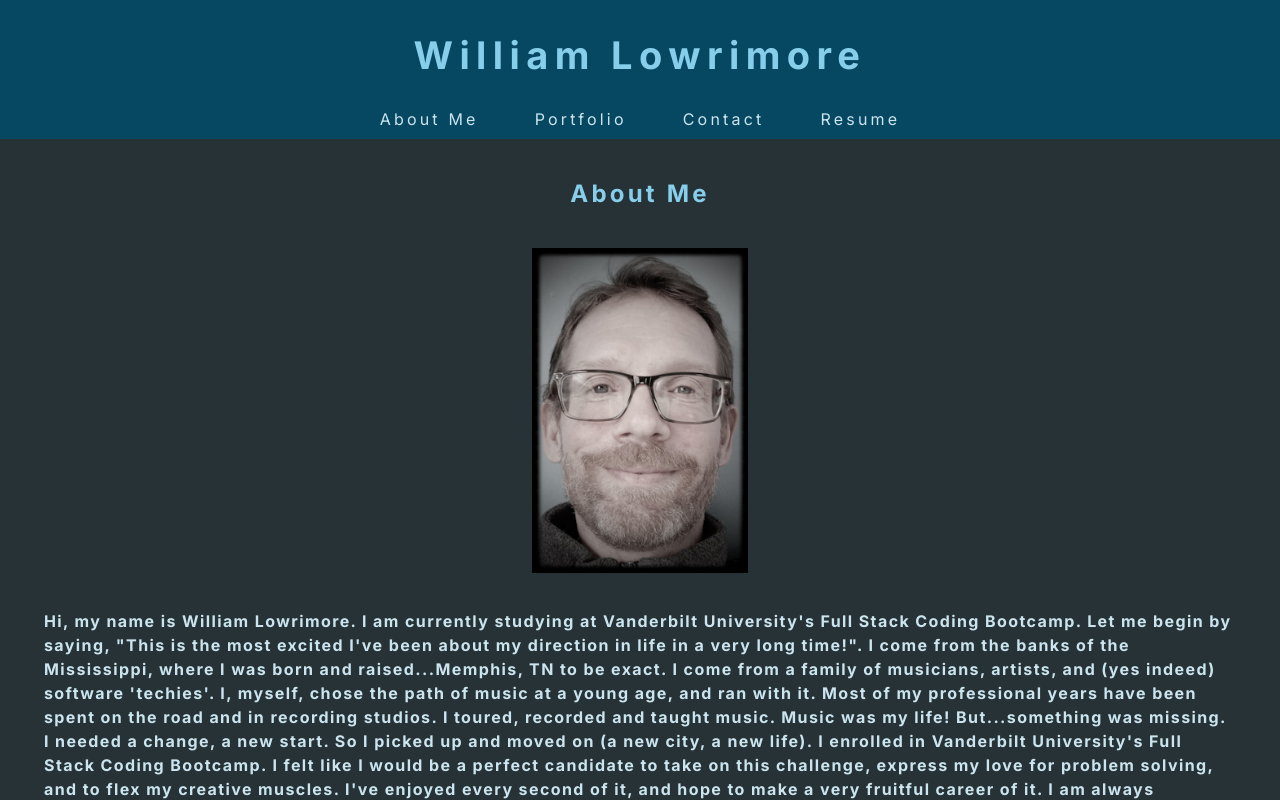
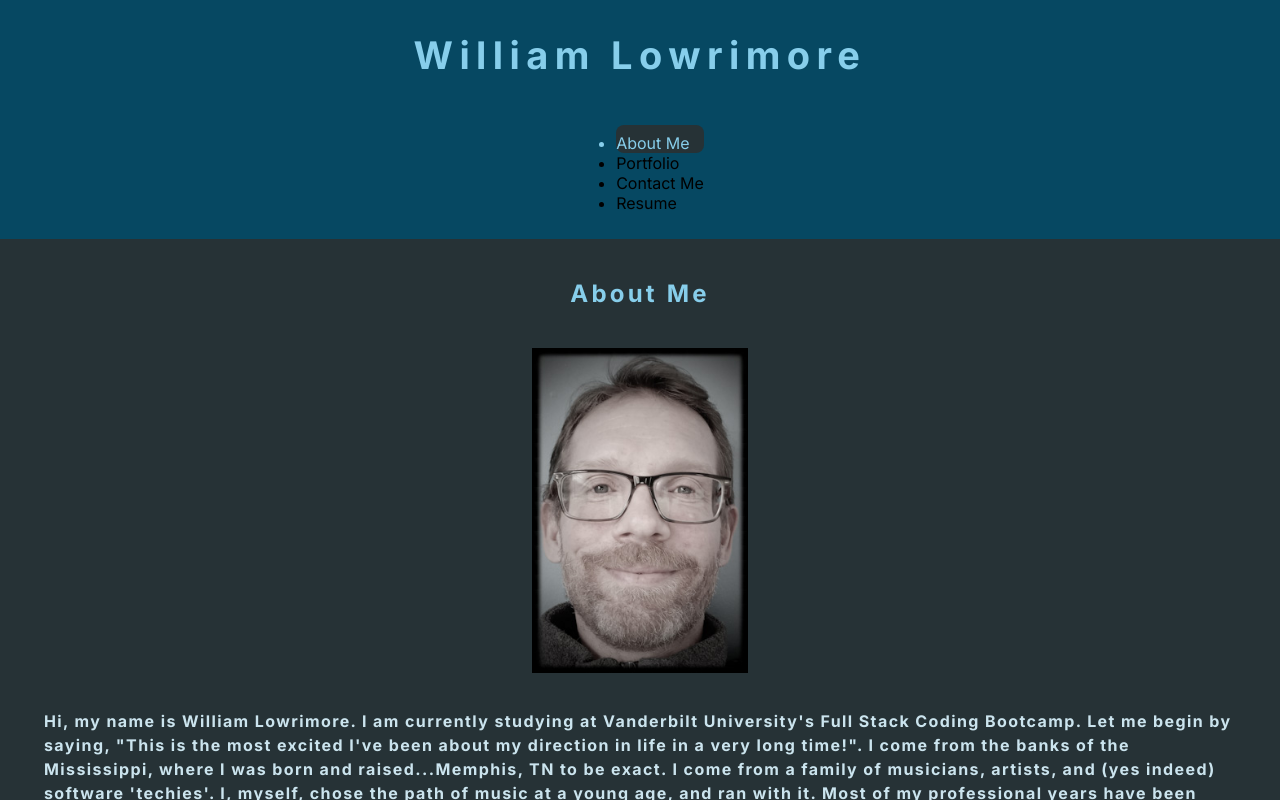
Before and after one commit to wlowrimore/wdl_vandy_bc_react_portfolio_2022, a React (Create React App) app: page / in a window 1280 px wide. Shown: the top 800 px of the page. Built offline with nearby package versions, Linux system fonts and the light colour scheme.

Commit message:
updating functions for correct render

```diff
--- a/src/App.js
+++ b/src/App.js
@@ -1,24 +1,39 @@
 import React, { useState } from "react";
 import "./App.css";
+
 import Navbar from "./components/Navbar";
+import Footer from "./components/Footer";
+
 import AboutPage from "./components/AboutPage";
-import Footer from "./components/Footer";
-// import CurrentPageContent from "./CurrentPageContent";
+import ProjectPage from "./components/ProjectPage";
+import ContactPage from "./components/ContactPage";
+import ResumePage from "./components/ResumePage";
 
-const DEFAULT_PAGE = AboutPage;
+function App() {
+  const [currentTab, setCurrentTab] = useState("about");
 
-const App = () => {
-  const [currentPage, setCurrentPage] = useState(DEFAULT_PAGE);
-  const CurrentPageContent = currentPage;
+  const renderTab = () => {
+    switch (currentTab) {
+      case "about":
+        return <AboutPage />;
+      case "portfolio":
+        return <ProjectPage />;
+      case "contact":
+        return <ContactPage />;
+      case "resume":
+        return <ResumePage />;
+      default:
+        return null;
+    }
+  };
+
   return (
     <div>
-      <Navbar currentPage={currentPage} setCurrentPage={setCurrentPage} />
-
-      {CurrentPageContent}
-
+      <Navbar currentTab={currentTab} setCurrentTab={setCurrentTab} />
+      <main>{renderTab()}</main>
       <Footer />
     </div>
   );
-};
+}
 
 export default App;
--- a/src/CurrentPageContent.js
+++ b/src/CurrentPageContent.js
@@ -4,4 +4,4 @@ const CurrentPageContent = () => {
   return <div></div>;
 };
 
-export default CurrentPageContent;
+// export default CurrentPageContent;
--- a/src/components/ContactPage.js
+++ b/src/components/ContactPage.js
@@ -1,28 +1,45 @@
 import React, { useState } from "react";
 import { FaArrowCircleRight } from "react-icons/fa";
+import { validateEmail } from "../utils/helpers";
 
-const handleFormSubmit = (e) => {
-  e.preventDefault();
-  // check if email is the proper format */
-  if (!validateEmail(email)) {
-    setErrorMessage("Invalid email type!");
-    return;
-  }
-  console.log({ name, email, message });
-  alert(`Thank you for your input, ${name}`);
-
-  //  clear values in input fields
-  setName("");
-  setEmail("");
-  setMessage("");
-};
-
-const ContactPage = () => {
-  const [name, setName] = useState("");
-  const [email, setEmail] = useState("");
-  const [message, setMessage] = useState("");
+function ContactPage() {
+  const [formState, setFormState] = useState({
+    name: "",
+    email: "",
+    message: "",
+  });
 
   const [errorMessage, setErrorMessage] = useState("");
+  const { name, email, message } = formState;
+
+  function handleChange(e) {
+    if (e.target.name === "email") {
+      const isValid = validateEmail(e.target.value);
+      if (!isValid) {
+        setErrorMessage("Invalid Credentials!");
+      } else {
+        if (!e.target.value.length) {
+          setErrorMessage(`${e.target.name} is required.`);
+        } else {
+          setErrorMessage("");
+        }
+      }
+    }
+    if (!errorMessage) {
+      setFormState({ ...formState, [e.target.name]: e.target.value });
+    }
+  }
+
+  function handleBlank(e) {
+    if (e.target.name === "Name" || e.target.name === "Message") {
+      if (!e.target.value.length) {
+        setErrorMessage(`${e.target.name} is required.`);
+      } else {
+        setErrorMessage("");
+      }
+    }
+  }
+
   return (
     <section id="contact" className="container contact">
       <h1>Contact Me</h1>
@@ -33,7 +50,7 @@ const ContactPage = () => {
             className="form-control"
             type="name"
             defaultValue={name}
-            onChange={(e) => setName(e.target.value)}
+            onBlur={handleBlank}
             name="name"
             placeholder="Name"
           />
@@ -46,7 +63,7 @@ const ContactPage = () => {
             type="email"
             defaultValue={email}
             name="email"
-            onChange={(e) => setEmail(e.target.value)}
+            onBlur={handleChange}
             placeholder="Email"
           />
         </div>
@@ -57,21 +74,18 @@ const ContactPage = () => {
             className="form-control"
             name="message"
             defaultValue={message}
-            onChange={(e) => setMessage(e.target.value)}
+            onBlur={handleBlank}
             rows="5"
             placeholder="Message"
           />
         </div>
-        <button
-          className="btn shadow-none"
-          type="submit"
-          onClick={handleFormSubmit}
-        >
+        {errorMessage && <div>Something Went Wrong!</div>}
+        <button className="btn shadow-none" type="submit">
           <FaArrowCircleRight className="icon" />
         </button>
       </form>
     </section>
   );
-};
+}
 
 export default ContactPage;
--- a/src/components/Navbar.js
+++ b/src/components/Navbar.js
@@ -1,45 +1,37 @@
 import React from "react";
-import AboutPage from "./AboutPage";
-import ResumePage from "./ResumePage";
-import ContactPage from "./ContactPage";
-import ProjectPage from "./ProjectPage";
 
-const Navbar = ({ currentPage, setCurrentPage }) => {
+function Navbar(props) {
+  const { currentTab, setCurrentTab } = props;
+
   return (
     <header className="header">
       <h2>William Lowrimore</h2>
       <nav className="--nav">
-        <a
-          href="#about"
-          onClick={() => setCurrentPage(AboutPage)}
-          data-selected={currentPage === AboutPage}
-        >
-          About Me
-        </a>
-        <a
-          href="#portfolio"
-          onClick={() => setCurrentPage(ProjectPage)}
-          data-selected={currentPage === ProjectPage}
-        >
-          Portfolio
-        </a>
-        <a
-          href="#contact"
-          onClick={() => setCurrentPage(ContactPage)}
-          data-selected={currentPage === ContactPage}
-        >
-          Contact
-        </a>
-        <a
-          href="resume"
-          onClick={() => setCurrentPage(ResumePage)}
-          data-selected={currentPage === ResumePage}
-        >
-          Resume
-        </a>
+        <ul>
+          <li className={currentTab === "about" ? "mx-2 navActive" : "mx-2"}>
+            <span onClick={() => setCurrentTab("about")}>About Me</span>
+          </li>
+          <li
+            className={currentTab === "portfolio" ? "mx-2 navActive" : "mx-2"}
+          >
+            <span onClick={() => setCurrentTab("portfolio")}>Portfolio</span>
+          </li>
+          <li
+            className={
+              currentTab === "contact-form" ? "mx-2 navActive" : "mx-2"
+            }
+          >
+            <span onClick={() => setCurrentTab("contact-form")}>
+              Contact Me
+            </span>
+          </li>
+          <li className={currentTab === "resume" ? "mx-2 navActive" : "mx-2"}>
+            <span onClick={() => setCurrentTab("resume")}>Resume</span>
+          </li>
+        </ul>
       </nav>
     </header>
   );
-};
+}
 
 export default Navbar;
--- a/src/components/ResumePage.js
+++ b/src/components/ResumePage.js
@@ -1,9 +1,18 @@
 import React from "react";
 
-export default function ResumePage() {
+const ResumePage =() => {
   return (
-    <div>
-      <h1>Hello World</h1>
+    <div className="resume" id="resume">
+      <h2 className="resume-title">Resume</h2>
+
+      <div className="resume-body">
+        <h3>William Lowrimore</h3>
+        <h5>Full Stack Developer</h5>
+        <br></br>
+        <hr />
+        <br></br>
+      </div>
     </div>
   );
 }
+export default ResumePage;
```
Also changed, not shown: src/images/weather-dash.jpg (added).
